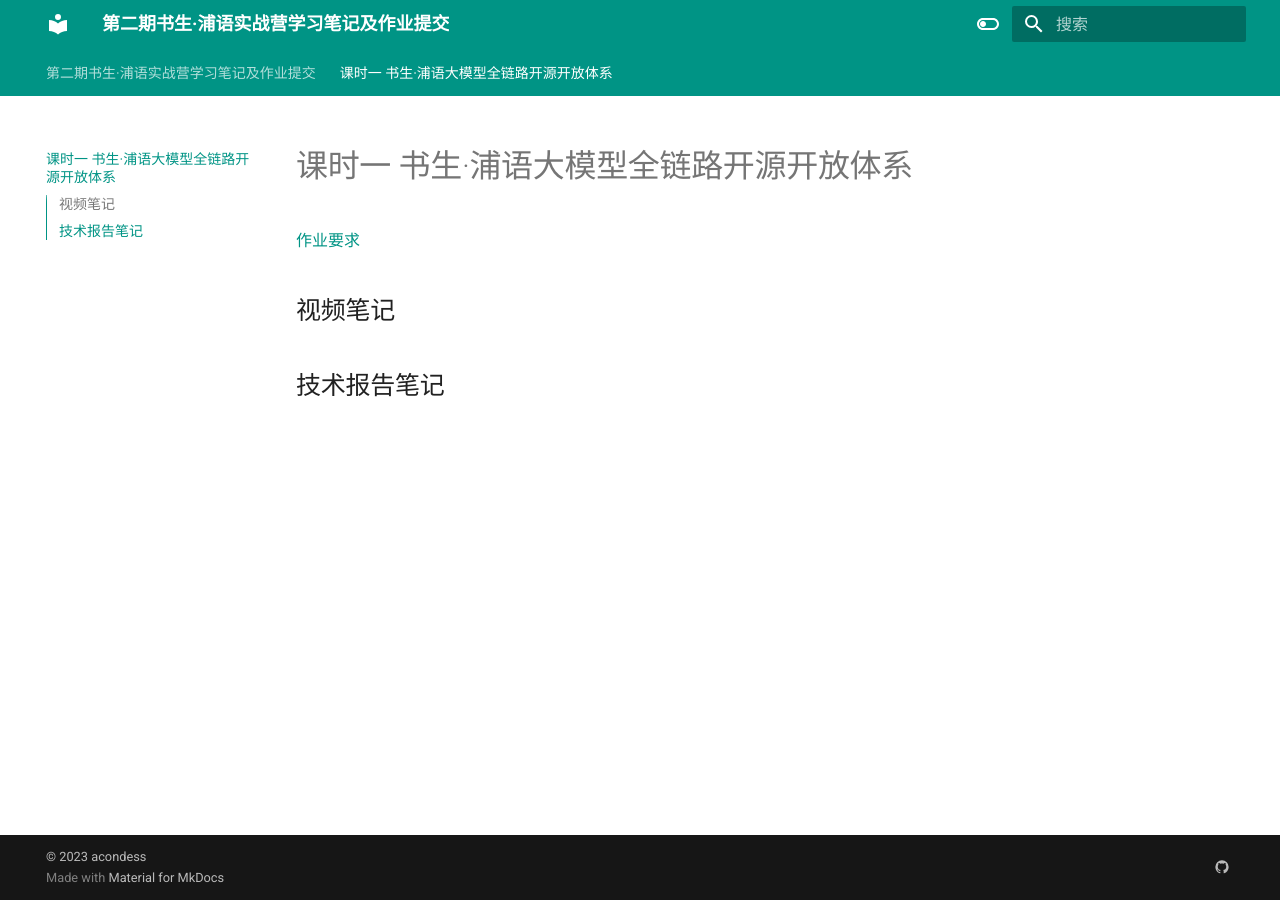
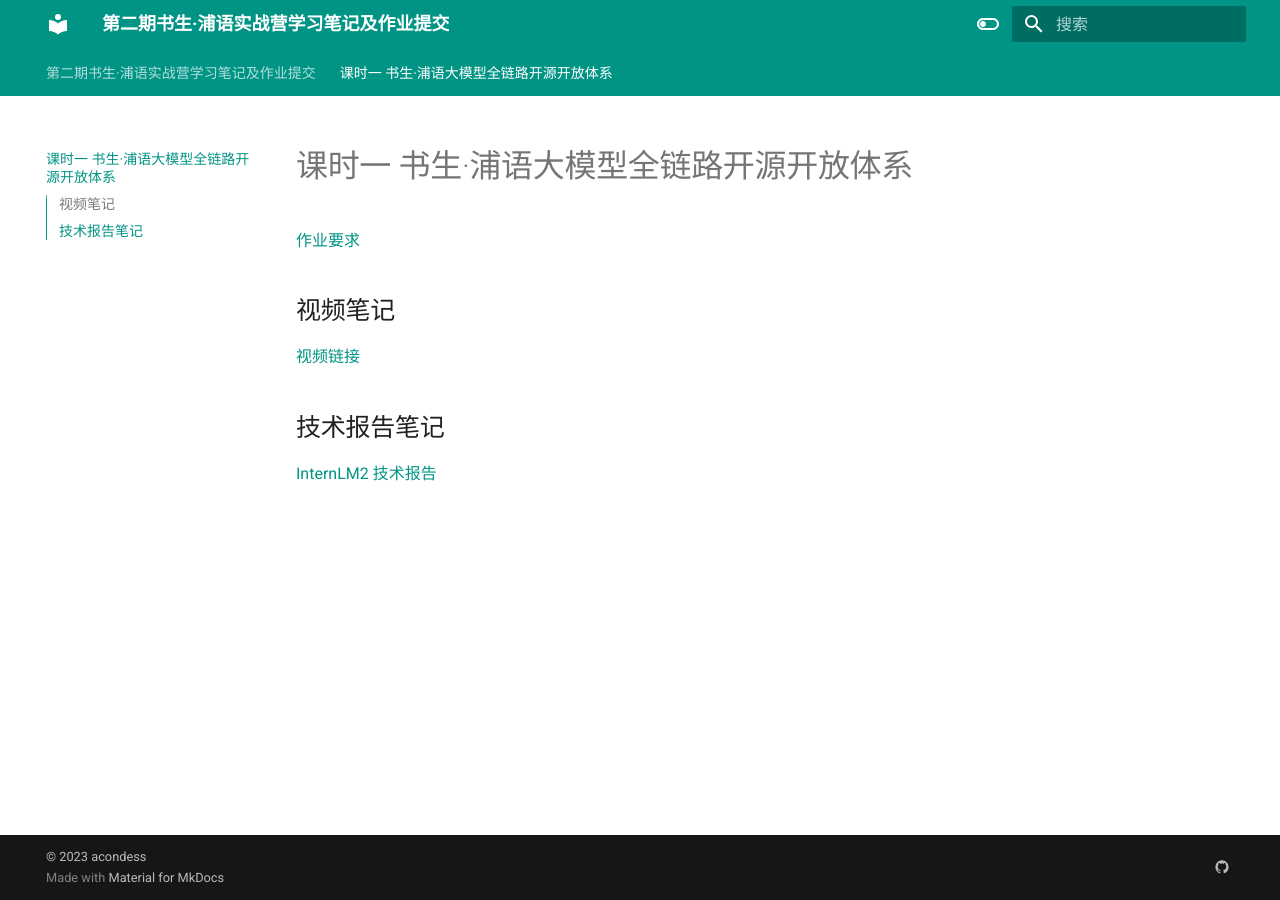
Before and after one commit to acondess/InternLM_learn_2, an MkDocs documentation site: the page built from docs/chapter1.md, in a window 1280 px wide. Built offline with MkDocs 1.6.1 and Material for MkDocs 9.7.7, drawn with Linux system fonts in a browser that asks for light colours.

Commit message:
$origin changed chapter1 sec

```diff
--- a/docs/chapter1.md
+++ b/docs/chapter1.md
@@ -4,5 +4,8 @@
 
 ## 视频笔记
 
+[视频链接](https://www.bilibili.com/video/BV1Vx421X72D/)
 
 ## 技术报告笔记
+
+[InternLM2 技术报告](https://arxiv.org/pdf/2403.17297.pdf)
```
Also changed, not shown: site/chapter1/index.html, site/search/search_index.json, 1 other file.
